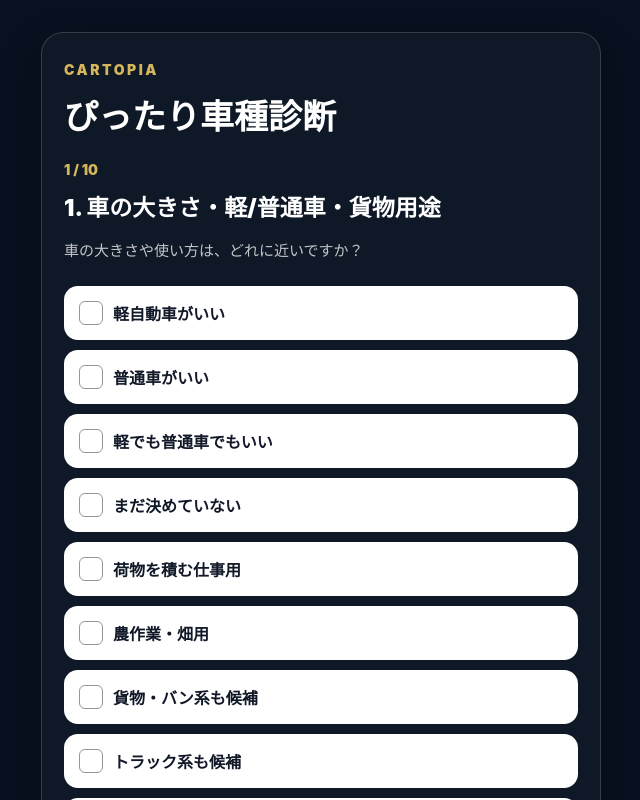
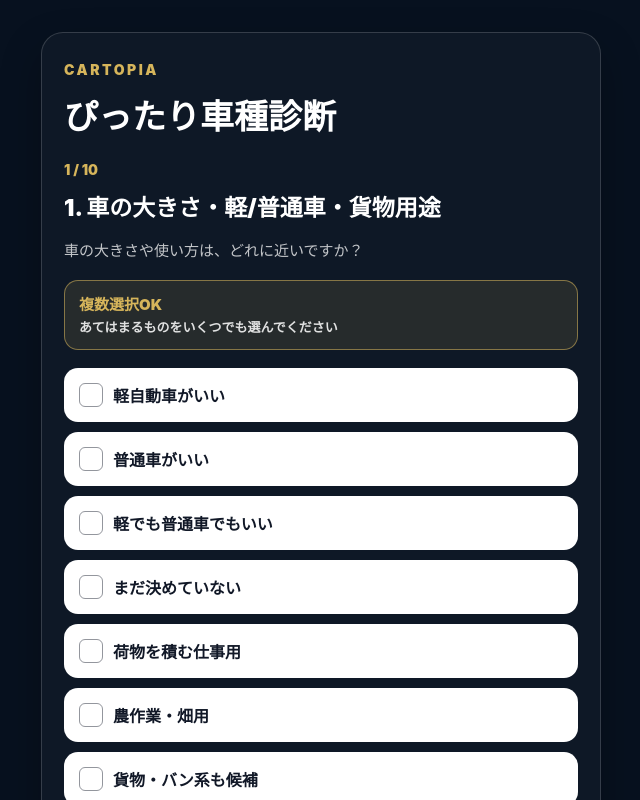
Before and after one commit to CARTOPIA0319/cartopia-car-diagnosis, a Next.js app: page / in a window 1280 px wide. Shown: the top 800 px of the page, without its empty margins (319-959 px from the left). Built offline with nearby package versions, Linux system fonts and the light colour scheme.

Commit message:
複数選択の内容を追加

```diff
--- a/app/page.js
+++ b/app/page.js
@@ -328,6 +328,13 @@ return (
 <h2 style={styles.questionTitle}>{current.title}</h2>
 <p style={styles.note}>{current.note}</p>
 
+<div style={styles.multiSelectBox}>
+<span style={styles.multiSelectLabel}>複数選択OK</span>
+<span style={styles.multiSelectText}>
+あてはまるものをいくつでも選んでください
+</span>
+</div>
+
 <div style={styles.options}>
 {current.options.map((option) => {
 const active = selected.includes(option);
@@ -462,7 +469,28 @@ note: {
 fontSize: "15px",
 lineHeight: "1.8",
 color: "rgba(255,255,255,0.75)",
-margin: "0 0 22px",
+margin: "0 0 16px",
+},
+multiSelectBox: {
+display: "grid",
+gap: "4px",
+border: "1px solid rgba(214,181,91,0.55)",
+background: "rgba(214,181,91,0.12)",
+borderRadius: "14px",
+padding: "12px 14px",
+marginBottom: "18px",
+boxSizing: "border-box",
+},
+multiSelectLabel: {
+color: "#d6b55b",
+fontSize: "15px",
+fontWeight: "900",
+},
+multiSelectText: {
+color: "rgba(255,255,255,0.86)",
+fontSize: "13px",
+fontWeight: "700",
+lineHeight: "1.5",
 },
 options: {
 display: "grid",
```
